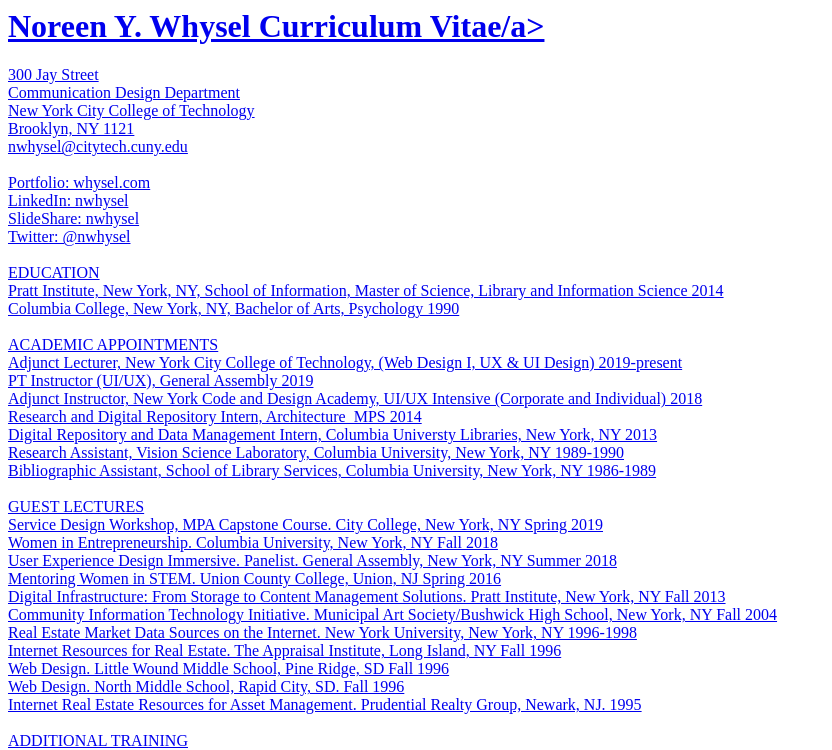
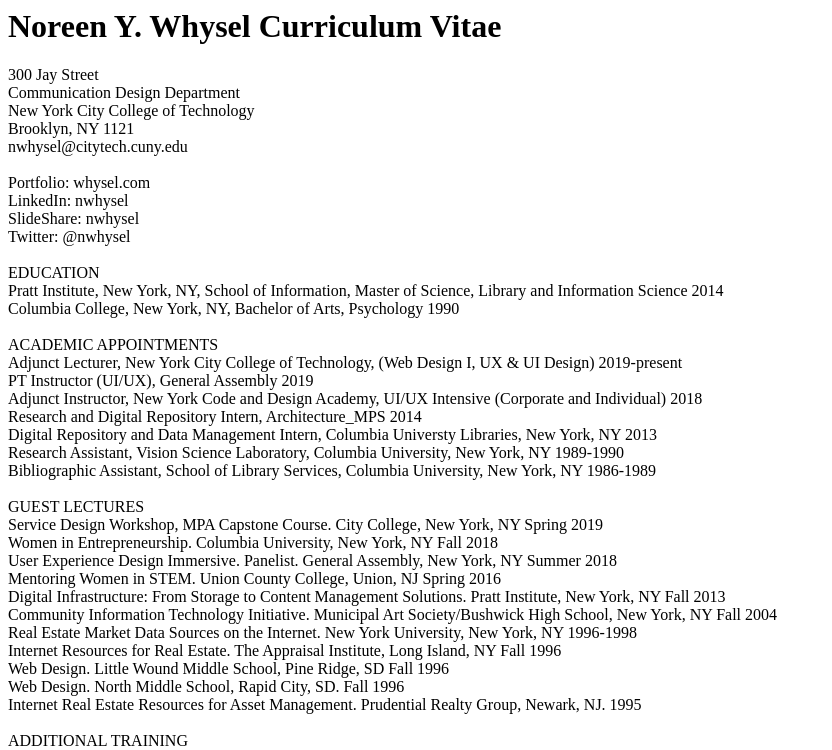
Before and after one commit to nwhysel/nwhysel.github.io, a plain HTML site: page cv.html in a window 1280 px wide. Shown: the top 750 px of the page, without its empty margins (0-832 px from the left). Drawn offline with Linux system fonts and the light colour scheme.

Commit message:
Update cv.html

```diff
--- a/cv.html
+++ b/cv.html
@@ -9,7 +9,7 @@
 <body>
 
 
-  <h1 class="site-title"><a href="https://whysel.com/" rel="home">Noreen Y. Whysel Curriculum Vitae/a></h1>
+  <h1>Noreen Y. Whysel Curriculum Vitae</h1>
 
 	<p>300 Jay Street<br>
 Communication Design Department<br>
```
